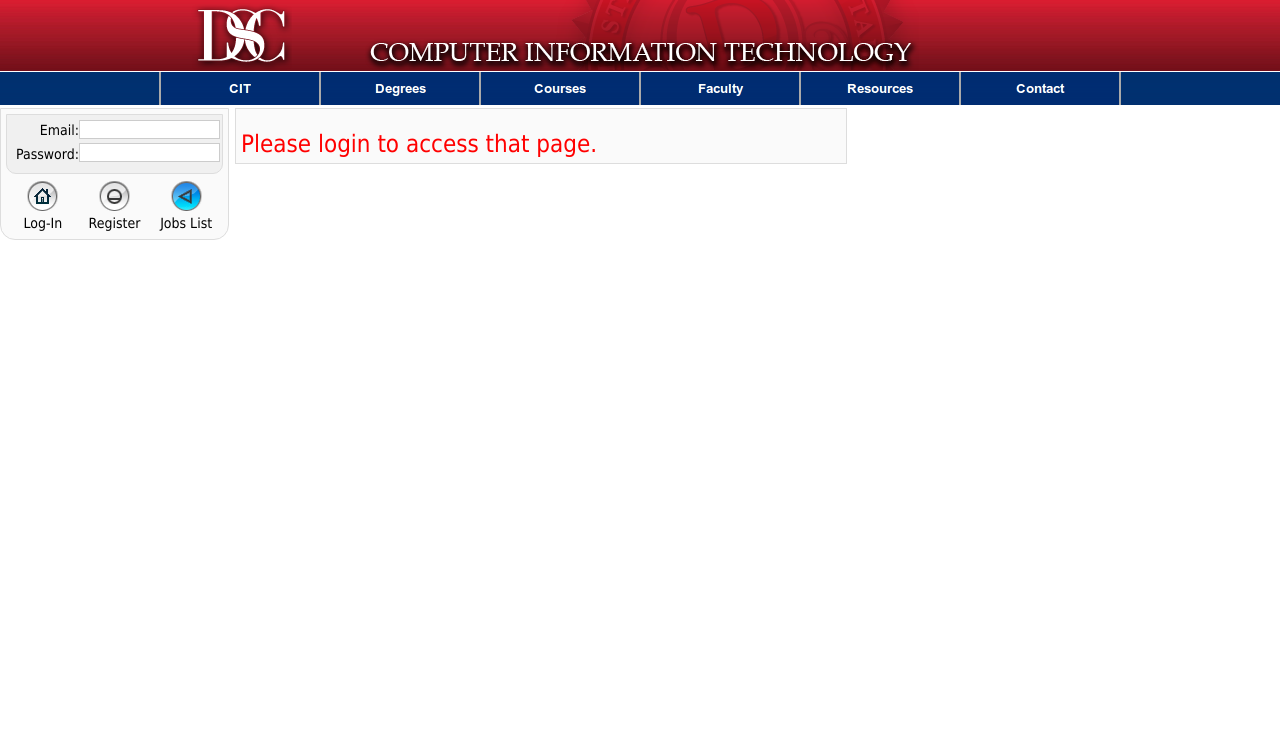
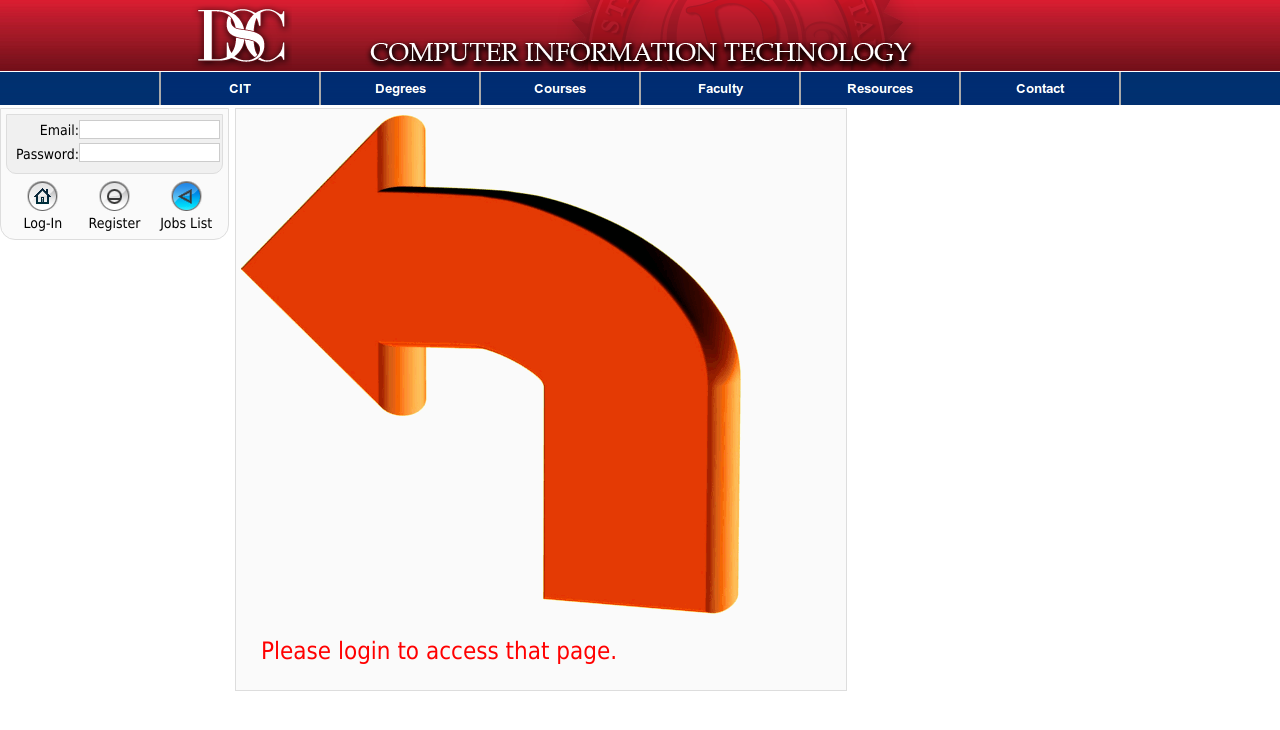
Before and after one commit to cs2450/citjobsite, a PHP site: page /prompt_login.php in a window 1280 px wide. Shown: the top 730 px of the page. Run offline with PHP 8.4, Linux system fonts and the light colour scheme; a stand-in replaces the project's code that opens the database connection; some libraries are stand-ins or nearby versions.

Commit message:
Added a giant flashing red arrow to the prompt login page :-)

```diff
--- a/BUG_FIXES.txt
+++ b/BUG_FIXES.txt
@@ -31,7 +31,7 @@ profile.php
 	*Gray out the deleted from the employer profile page
 
 prompt_login.php
-	Needs image
+	(Done)Needs image
 
 post_job.php
 	*Expiration drop down needs to pull correct months
@@ -42,3 +42,5 @@ post_job_script.php
 	job_description has spaces in the field?
 
 Check for active icon across all pages
+
+Add SUPER user
--- a/prompt_login.php
+++ b/prompt_login.php
@@ -2,8 +2,8 @@
 include_once("inc/header.php");
 ?>
 <div>
-	<br />
-	<span style="font-size: 24px; color: #FF0000;">Please login to access that page.</span>
+	<img src="images/prompt-login-arrow.gif" />
+	<div style="font-size: 24px; color: #f00; padding: 20px;">Please login to access that page.</div>
 </div>
 <?php
 include_once("inc/footer.php");
```
Also changed, not shown: images/prompt-login-arrow.gif (added).
